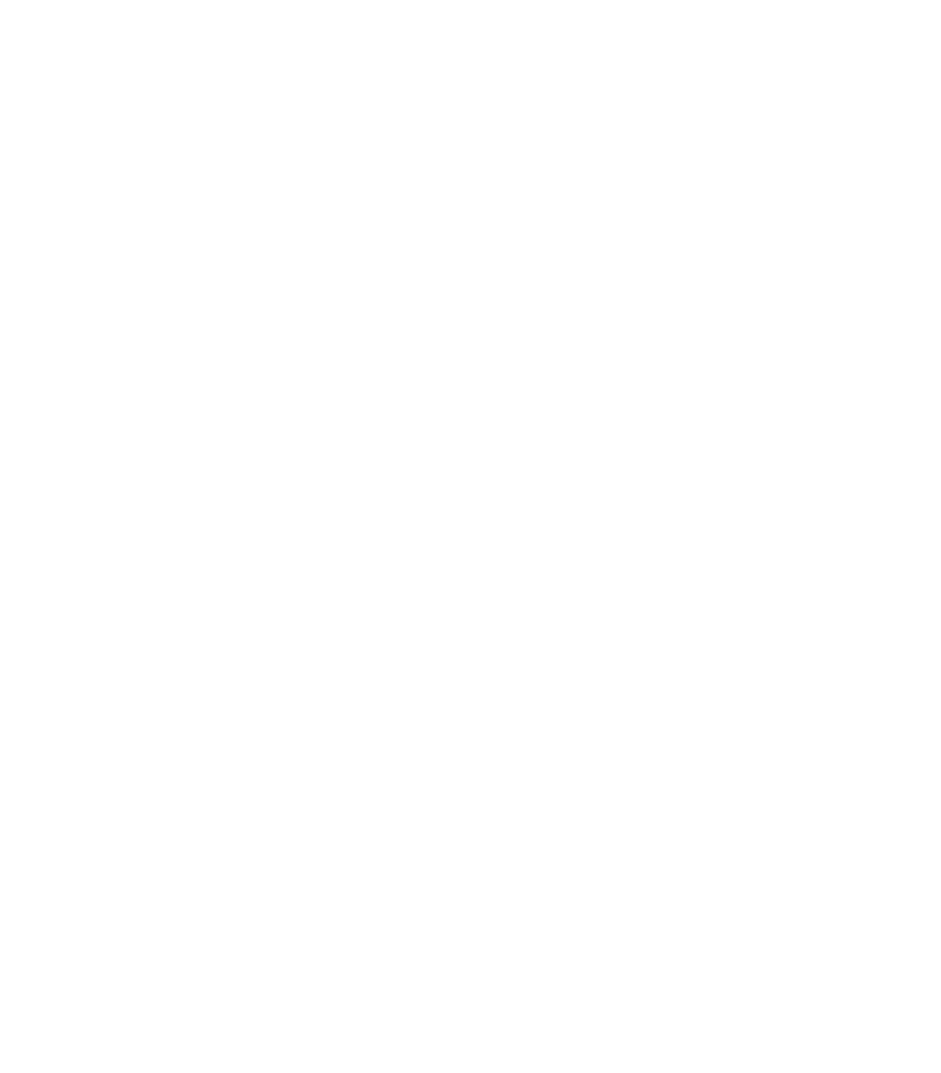
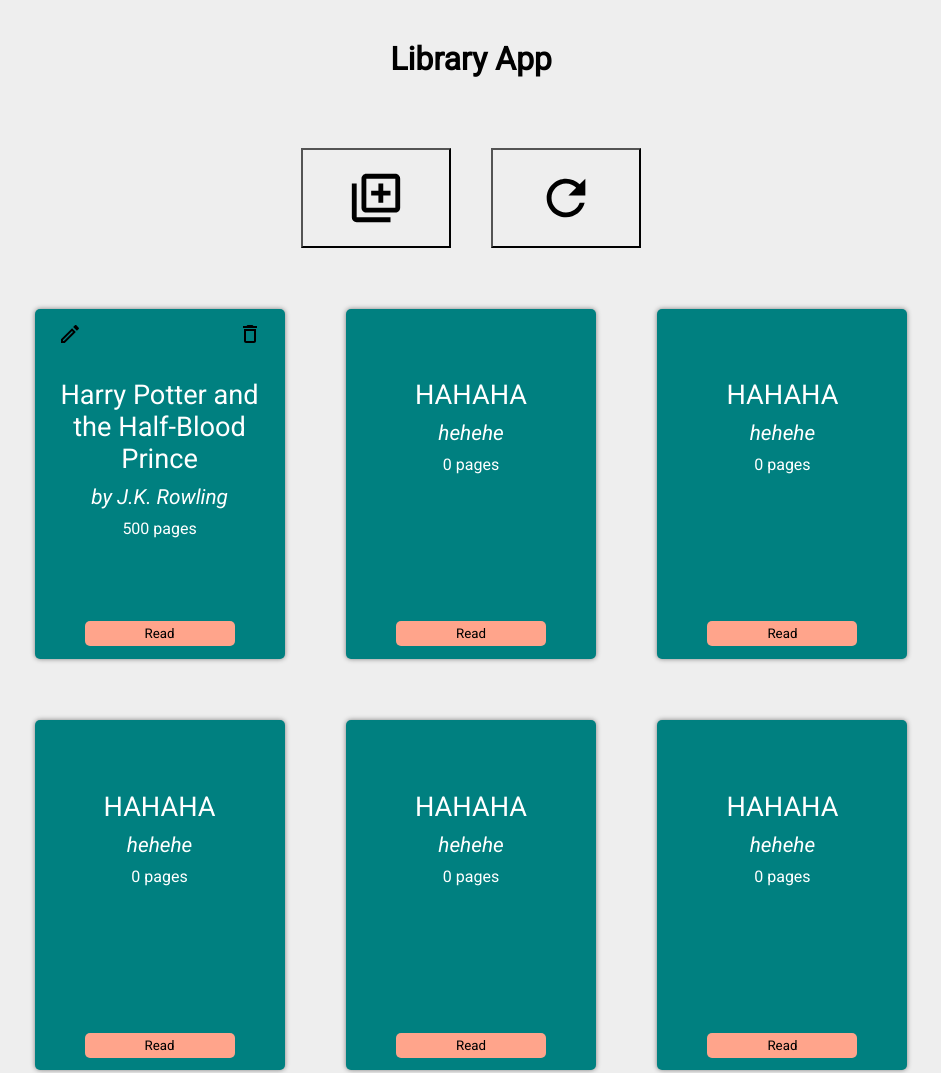
Before and after one commit to photon-collider/odin-project-library, a plain HTML site: page index.html in a window 1280 px wide. Shown: the top 1073 px of the page, without its empty margins (169-1110 px from the left). Before the commit the page ends 800 px from the top, so only its background shows below. Drawn offline with Linux system fonts and the light colour scheme.

Commit message:
Finished with most of the UI. Need to finish logic for edit button in books, and top menu buttons.

```diff
--- a/index.html
+++ b/index.html
@@ -3,8 +3,38 @@
   <head>
     <meta charset="utf-8">
     <title>Library App</title>
+    <link rel="stylesheet" href="style.css">
+    <link
+      href="https://fonts.googleapis.com/css?family=Roboto:400,
+            400i&display=swap" rel="stylesheet">
   </head>
+
   <body>
+    <h1> Library App</h1>
+    <div id="menu-buttons-container">
+      <button type="button" name="button"
+              class='menu-button' id='add-book-button'></button>
+      <button type="button" name="button"
+              class='menu-button' id='refresh-button'></button>
+    </div>
 
+    <div class="library-container">
+      <div class="book">
+        <div class="top-buttons-container">
+          <button type="button" class='top-button edit-button'></button>
+          <button type="button" class='top-button delete-button'></button>
+        </div>
+
+        <ul class='book-metadata'>
+          <li class='book-title'>Harry Potter and the Half-Blood Prince</li>
+          <li class='book-author'>by J.K. Rowling</li>
+          <li class='book-page-count'>500 pages</li>
+        </ul>
+        <button type="button" name="button"
+                class='read-state-button'>Read</button>
+      </div>
+    </div>
+
+    <script type="text/javascript" src='library.js'></script>
   </body>
 </html>
--- a/library.js
+++ b/library.js
@@ -0,0 +1,120 @@
+function Book(title, author, pages, read){
+  this.title = title;
+  this.author = author;
+  this.pages = pages;
+  this.read = read;
+}
+
+Book.prototype.getInfo = function() {
+  let readStr = "";
+  if(this.read){
+    readStr = "finished reading";
+  }
+  else{
+    readStr= "not yet finished reading"
+  }
+  return this.title + " " + this.author +  ", " + this.pages + " pages, " + readStr;;
+}
+
+
+library = document.querySelector('.library-container');
+
+library.addEventListener('mouseover', function(e) {
+  let bookObj = event.target.closest('.book');
+  if(!bookObj) return ;
+
+  bookObj.querySelector('.top-buttons-container').classList.remove('hide-element');
+});
+
+library.addEventListener('mouseout', function(e){
+  let bookObj = event.target.closest('.book');
+  if(!bookObj) return ;
+
+  bookObj.querySelector('.top-buttons-container').classList.add('hide-element');
+});
+
+library.addEventListener('click', function(e){
+  let target = e.target;
+  if(target.matches('.read-state-button')){
+    if(target.matches('.read-book')){
+      target.classList.toggle('read-book');
+      target.textContent = 'Unread';
+    }
+    else{
+      target.classList.toggle('read-book');
+      target.textContent = 'Completed';
+    }
+  }
+});
+
+library.addEventListener('click', function(e){
+  let target = e.target;
+  if(target.matches('.delete-button')){
+    bookDiv = target.closest('.book');
+    bookDiv.remove();
+  }
+});
+
+
+function addBooktoPage(containerRef, book){
+  bookDiv = document.createElement('div');
+  bookDiv.classList.add('book');
+
+  //Create top buttons
+  topButtonsDiv = document.createElement('div');
+  topButtonsDiv.classList.add('top-buttons-container', 'hide-element');
+
+  editButton = document.createElement('button');
+  editButton.classList.add('top-button', 'edit-button');
+
+  deleteButton = document.createElement('button');
+  deleteButton.classList.add('top-button', 'delete-button');
+
+  topButtonsDiv.appendChild(editButton);
+  topButtonsDiv.appendChild(deleteButton);
+  bookDiv.appendChild(topButtonsDiv);
+
+  //Create book Metadata
+  bookMetaData = document.createElement('ul');
+  bookMetaData.classList.add('book-metadata');
+
+  bookTitle = document.createElement('li');
+  bookTitle.textContent = book.title;
+  bookTitle.classList.add('book-title');
+
+  bookAuthor = document.createElement('li');
+  bookAuthor.textContent = book.author;
+  bookAuthor.classList.add('book-author');
+
+  bookPages = document.createElement('li');
+  bookPages.textContent = book.pages;
+  bookPages.classList.add('book-page-count');
+
+  bookMetaData.appendChild(bookTitle);
+  bookMetaData.appendChild(bookAuthor);
+  bookMetaData.appendChild(bookPages);
+  bookDiv.appendChild(bookMetaData);
+
+  //Add read button
+  readButton = document.createElement('button');
+  readButton.textContent = 'Read';
+  readButton.classList.add('read-state-button');
+  bookDiv.appendChild(readButton);
+
+  containerRef.appendChild(bookDiv);
+}
+
+
+exampleBook = new Book("HAHAHA", "hehehe", "0 pages", false);
+
+addBooktoPage(library, exampleBook);
+addBooktoPage(library, exampleBook);
+addBooktoPage(library, exampleBook);
+addBooktoPage(library, exampleBook);
+addBooktoPage(library, exampleBook);
+addBooktoPage(library, exampleBook);
+addBooktoPage(library, exampleBook);
+addBooktoPage(library, exampleBook);
+addBooktoPage(library, exampleBook);
+addBooktoPage(library, exampleBook);
+addBooktoPage(library, exampleBook);
--- a/style.css
+++ b/style.css
@@ -0,0 +1,170 @@
+* {
+  box-sizing: border-box;
+  margin: 0;
+  padding: 0;
+}
+
+.library-container {
+  margin: 0 auto;
+  width: 80%;
+  display: flex;
+  flex-wrap: wrap;
+  justify-content: center;
+}
+
+#add-book-button{
+  background-image: url('images/add-book-icon.svg');
+  background-repeat: no-repeat;
+  background-size: 40%;
+  background-position: center;
+}
+
+body {
+  display: flex;
+  flex-direction: column;
+  align-items: center;
+  background-color: #EEEEEE;    /* Light gray */
+}
+
+
+.book {
+  width: 250px;
+  height: 350px;
+  background-color: #008080;
+  color: white;
+  box-shadow: 0px 0px 5px grey;
+  margin: 3%;
+
+  display: flex;
+  flex-direction: column;
+  align-items: center;
+
+  border-radius: 5px;
+  transition: .2s;
+}
+
+.book:hover {
+  transform: scale(1.2);
+}
+
+.book-metadata{
+  list-style-type: none;
+  padding: 20px;
+  text-align: center;
+  height: 70%;
+}
+
+.book-title {
+  font-family: 'Roboto', sans-serif;
+  font-size: 1.7em;
+  padding-bottom: 10px;
+}
+
+.book-author {
+  font-family: 'Roboto', sans-serif;
+  font-style: italic;
+  font-size: 1.3em;
+  padding-bottom: 10px;
+}
+
+.book-page-count{
+  font-family: 'Roboto', sans-serif;
+  font-size: 1em;
+}
+
+.edit-button {
+  background-image: url('images/edit-icon.svg');
+  background-position: center;
+  background-repeat: no-repeat;
+  background-color: transparent;
+  outline: none;
+}
+
+.edit-button:hover {
+  background-color: #009EED;
+}
+
+.delete-button {
+  background-image: url('images/delete-icon.svg');
+  background-position: center;
+  background-repeat: no-repeat;
+  background-color: transparent;
+  outline: none;
+}
+
+.delete-button:hover {
+  background-color: #F14855;
+}
+
+h1 {
+  text-align: center;
+  font-family: 'Roboto', sans-serif;
+  margin: 40px;
+}
+
+.hide-element {
+  visibility: hidden;
+}
+
+.menu-button {
+  text-align: center;
+  background-color: transparent;
+  width: 150px;
+  height: 100px;
+  outline: none;
+  font-family: 'Roboto', sans-serif;
+  font-size: 24px;
+
+  margin: 30px 20px;
+}
+
+#menu-buttons-container{
+ display: flex;
+}
+
+.read-state-button {
+  font-family: 'Robot', sans-sans-serif;
+  margin-top: 10%;
+  margin-bottom: 5%;
+  padding: 4px 0;
+  font-family: 'Roboto', sans-serif;
+  width: 60%;
+  border: none;
+  border-radius: 5px;
+  outline: none;
+  background-color: #FFA48B;
+  border: 1px solid transparent;
+}
+
+.read-state-button:hover{
+  border: 1px solid white;
+  box-shadow: 0px 0px 20px grey;
+}
+
+.read-book {
+  background-color: #40EE9B;
+}
+
+#refresh-button {
+  background-image: url('images/refresh-icon.svg');
+  background-repeat: no-repeat;
+  background-position: center;
+  background-size: 40%;
+}
+
+.top-buttons-container {
+  width: 100%;
+  height: 15%;
+  display: flex;
+  flex-direction: row;
+  justify-content: space-between;
+}
+
+.top-button {
+  margin: 4%;
+  color: none;
+  outline: none;
+  border: none;
+  width: 20%;
+  border-radius: 5px;
+}
```
Also changed, not shown: images/add-book-icon.svg (added), images/delete-icon.svg (added), images/edit-icon.svg (added), images/refresh-icon.svg (added).
